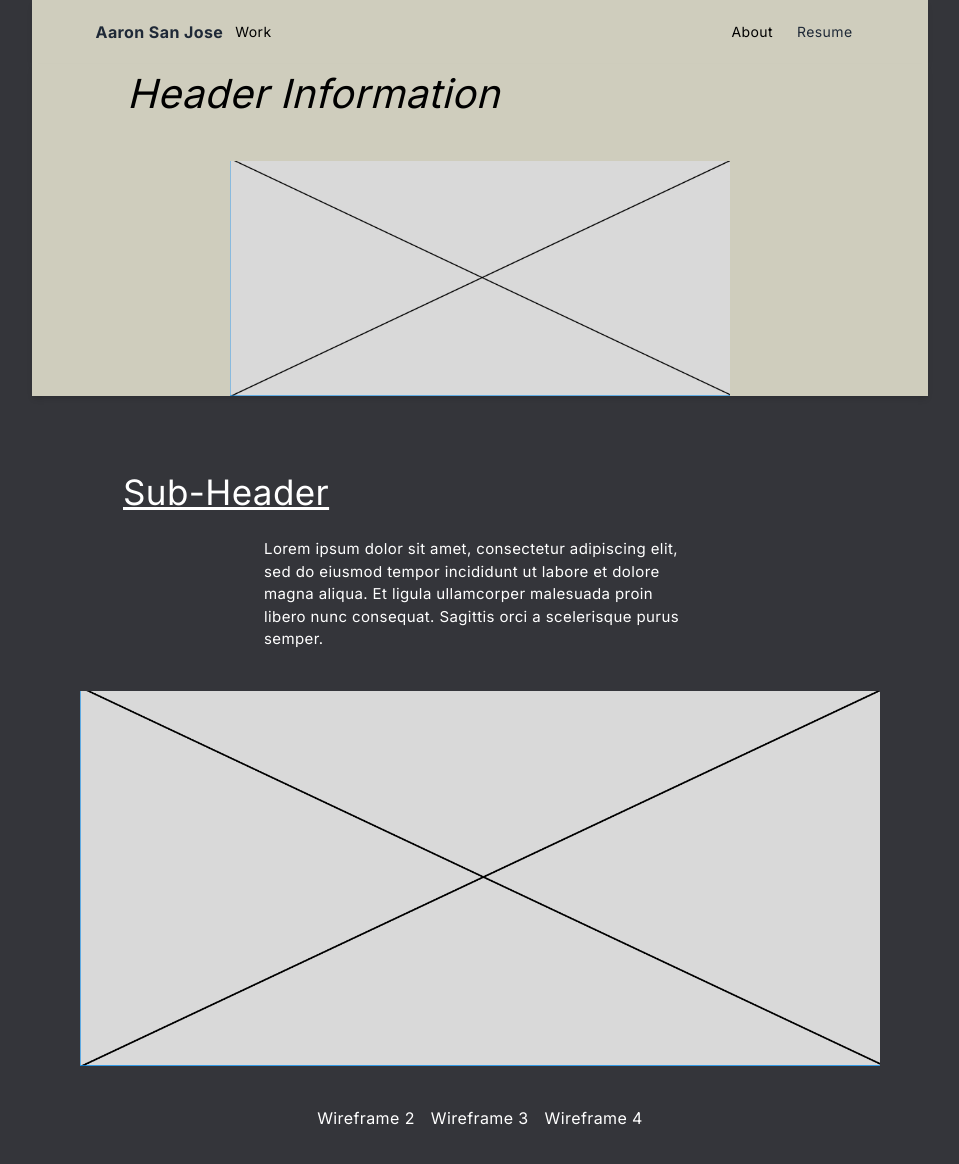
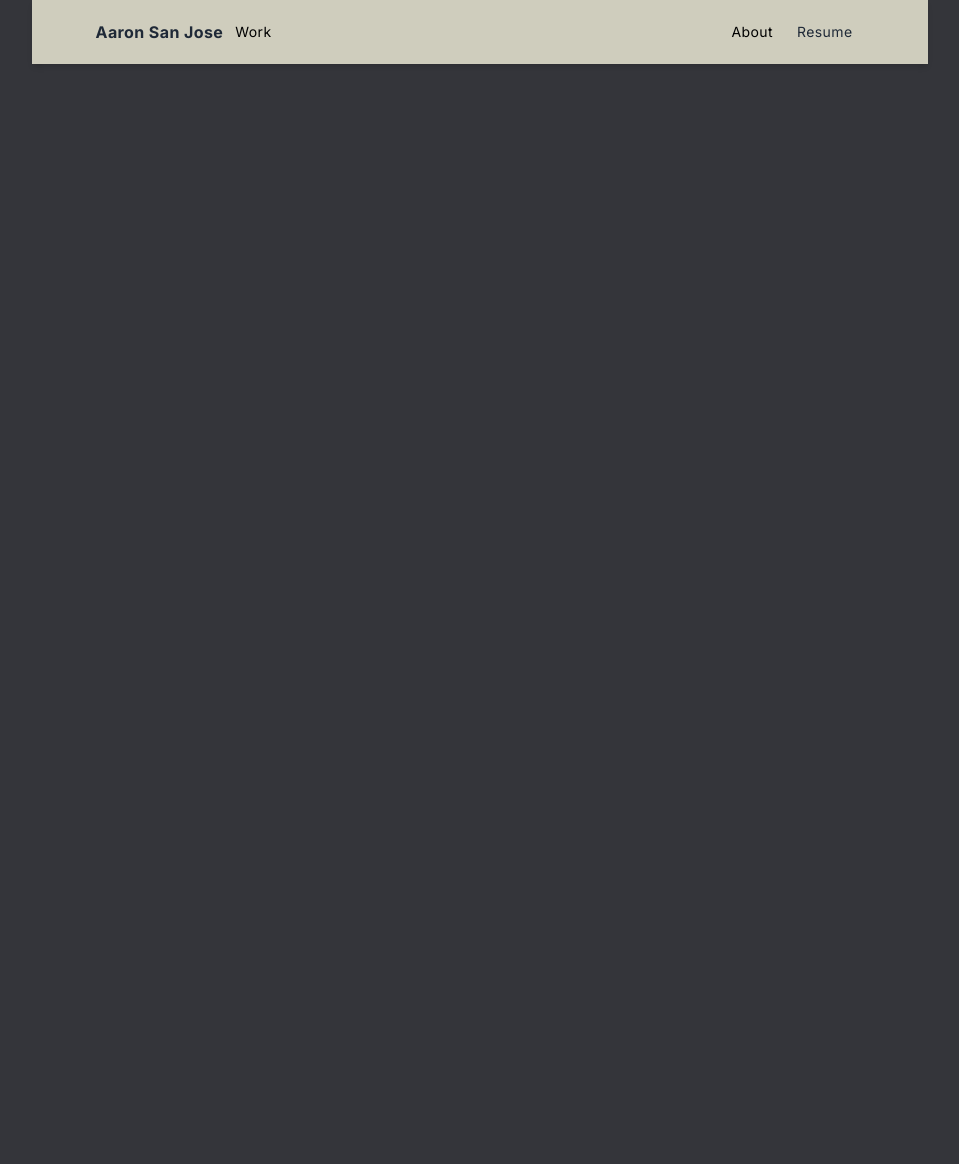
Before and after one commit to MikeSanDev/asj-portfolio, a Next.js app: page / in a window 1280 px wide. Shown: the top 1164 px of the page, without its empty margins (160-1119 px from the left). After the commit the page ends 800 px from the top, so only its background shows below. Built offline with nearby package versions, Linux system fonts and the light colour scheme.

Commit message:
updated changes with Aaron

```diff
--- a/app/page.tsx
+++ b/app/page.tsx
@@ -9,43 +9,7 @@ export default function Home() {
     <div>
       <Navbar />
       {/* Header info */}
-      <div className="bg-secondaryColor shadow-md mx-auto" style={{ width: '70%', maxWidth: '1200px', height: 'auto' }}>
-        <em className='header-info pl-5'>Header Information</em>
-        <div className='flex justify-center fig-box'>
-          <Image
-            src="/assets/fig-box.png"
-            alt='box'
-            width={500}
-            height={500} />
-        </div>
-      </div>
-      {/* Main Body */}
-      <main className="mx-auto" style={{ width: '70%', maxWidth: '1200px', height: '500px' }} >
-        <div className="max-w-7xl mx-auto px-4 ">
-          <h1 className="sub-header">Sub-Header</h1>
-          <div className="flex justify-center">
-            <p className="sub-text ">Lorem ipsum dolor sit amet, consectetur adipiscing elit, sed do eiusmod tempor incididunt ut labore et dolore magna aliqua.
-              Et ligula ullamcorper malesuada proin libero nunc consequat. Sagittis orci a scelerisque purus semper.
-            </p>
-          </div>
-          <div className="flex justify-center mt-10">
-            <Image
-              src="/assets/fig-box.png"
-              alt='box'
-              width={800}
-              height={500} />
-          </div>
-        </div>
-        <div>
-          <ul className="flex justify-center text-white mt-10 pb-10 space-x-4">
-            <Link href="/wireframe2Page">
-              <li>Wireframe 2</li>
-            </Link>
-            <li>Wireframe 3</li>
-            <li>Wireframe 4</li>
-          </ul>
-        </div>
-      </main>
+      {/* Pokemon Page with pokeballs with links to  */}
     </div>
   );
 }
--- a/components/Navbar.tsx
+++ b/components/Navbar.tsx
@@ -13,7 +13,7 @@ export default function Navbar() {
               </Link>
             </div>
             <div className="flex items-center ">
-              <Link href="/work">
+              <Link href="/workPage">
                 <li className="nav-item1 text-sm text-mainBg hover:text-gray-200 px-3 mr-20 pr-20 py-2">Work</li>
               </Link>
               <Link href="/about">
@@ -25,7 +25,6 @@ export default function Navbar() {
             </div>
           </div>
         </div>
-
       </div>
     </nav>
   );
--- a/components/Wireframe2Comp.tsx
+++ /dev/null
@@ -1,50 +0,0 @@
-import Link from 'next/link';
-import Navbar from './Navbar';
-import Image from 'next/image';
-
-
-
-export default function Wireframe2Comp() {
-    return (
-        <div>
-            {/* Header info */}
-            <div className="bg-secondaryColor shadow-md mx-auto" style={{ width: '70%', maxWidth: '1200px', height: 'auto' }}>
-                <em className='header-info2 flex justify-center'>Header Information/Title Info</em>
-                <div className='flex justify-center fig-box2'>
-                    <Image
-                        src="/assets/fig-box.png"
-                        alt='box'
-                        width={500}
-                        height={500} />
-                </div>
-            </div>
-            <main className="mx-auto" style={{ width: '60%', maxWidth: '1200px', height: '500px' }} >
-                <div className="max-w-7xl space-x-2 flex">
-                    <div className=" wf2-sub-div flex-1 flex justify-center items-center flex-col">
-                        <h1 className="sub-header2 ">Sub-Header</h1>
-                        <p className="sub-text2 " >Lorem ipsum dolor sit amet, consectetur adipiscing elit, sed do eiusmod tempor incididunt ut labore et dolore magna aliqua.
-                            Et ligula ullamcorper malesuada proin libero nunc consequat. Sagittis orci a scelerisque purus semper.
-                        </p>
-                        <p className="sub-text2 ">Lorem ipsum dolor sit amet, consectetur adipiscing elit. Sed do eiusmod tempor incididunt ut labore et dolore magna aliqua. Ut enim ad minim veniam, quis nostrud exercitation ullamco laboris</p>
-                    </div>
-                    <div className="flex-1 flex justify-center mt-10">
-                        <Image
-                            src="/assets/fig-box.png"
-                            alt='box'
-                            width={400}
-                            height={300} />
-                    </div>
-                </div>
-                <div>
-                    <ul className="flex justify-center text-white mt-10 pb-10 space-x-4">
-                        <Link href="/">
-                            <li>Wireframe 1</li>
-                        </Link>
-                        <li>Wireframe 3</li>
-                        <li>Wireframe 4</li>
-                    </ul>
-                </div>
-            </main>
-        </div>
-    );
-}
--- /dev/null
+++ b/components/Work.tsx
@@ -0,0 +1,50 @@
+import Link from 'next/link';
+import Navbar from './Navbar';
+import Image from 'next/image';
+
+
+export default function Work() {
+    return (
+        <div>
+
+            {/* Header info */}
+            <div className="bg-secondaryColor shadow-md mx-auto" style={{ width: '70%', maxWidth: '1200px', height: 'auto' }}>
+                <em className='header-info pl-5'>Currently looking for work within UX/UI Design.</em>
+                <div className='flex justify-center fig-box'>
+                    <Image
+                        src="/assets/fig-box.png"
+                        alt='box'
+                        width={500}
+                        height={500} />
+                </div>
+            </div>
+            {/* Main Body */}
+            <main className="mx-auto" style={{ width: '70%', maxWidth: '1200px', height: '500px' }} >
+                <div className="max-w-7xl mx-auto px-4 ">
+                    <h1 className="sub-header">Sub-Header</h1>
+                    <div className="flex justify-center">
+                        <p className="sub-text ">Lorem ipsum dolor sit amet, consectetur adipiscing elit, sed do eiusmod tempor incididunt ut labore et dolore magna aliqua.
+                            Et ligula ullamcorper malesuada proin libero nunc consequat. Sagittis orci a scelerisque purus semper.
+                        </p>
+                    </div>
+                    <div className="flex justify-center mt-10">
+                        <Image
+                            src="/assets/fig-box.png"
+                            alt='box'
+                            width={800}
+                            height={500} />
+                    </div>
+                </div>
+                <div>
+                    <ul className="flex justify-center text-white mt-10 pb-10 space-x-4">
+                        <Link href="/wireframe2Page">
+                            <li>Wireframe 2</li>
+                        </Link>
+                        <li>Wireframe 3</li>
+                        <li>Wireframe 4</li>
+                    </ul>
+                </div>
+            </main>
+        </div>
+    );
+}
--- a/pages/wireframe2Page.tsx
+++ /dev/null
@@ -1,12 +0,0 @@
-import Navbar from "@/components/Navbar";
-import Wireframe2Comp from "@/components/Wireframe2Comp";
-
-
-export default function Wireframe2Page() {
-    return (
-        <div>
-            <Navbar />
-            <Wireframe2Comp />
-        </div>
-    );
-}
--- /dev/null
+++ b/pages/workPage.tsx
@@ -0,0 +1,12 @@
+import Navbar from "@/components/Navbar";
+import Work from "@/components/Work";
+
+
+export default function workPage() {
+    return (
+        <div>
+            <Navbar />
+            <Work />
+        </div>
+    );
+}
```
